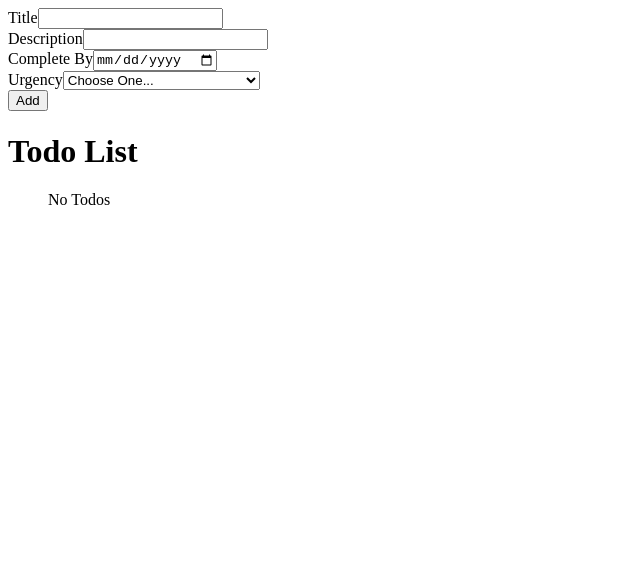
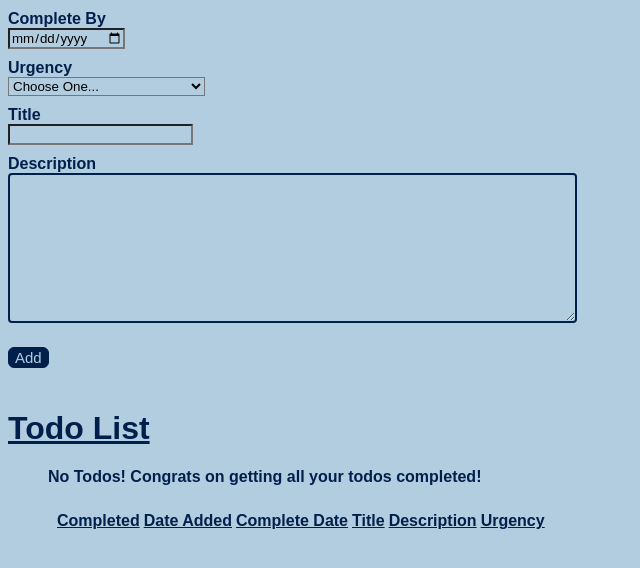
Before and after one commit to jwilliams21/Todo-List-Project, a React (Vite) app in the folder Todo-List-Project/: page / in a window 1280 px wide. Shown: the top 568 px of the page, without its empty margins (0-640 px from the left). Built offline with nearby package versions, Linux system fonts and the light colour scheme.

Commit message:
Adding CSS
Adding CSS

```diff
--- a/Todo-List-Project/src/AddNewTodoItem.jsx
+++ b/Todo-List-Project/src/AddNewTodoItem.jsx
@@ -8,10 +8,12 @@ export function AddNewToDoItem(props) {
     const [newCompleteDate, setNewCompleteDate] = useState("")
     const [newUrgency, setNewUrgency] = useState("")
 
+    const formattedCompleteDate = newCompleteDate ? new Date(newCompleteDate).toLocaleDateString('en-US', { year: 'numeric', month: 'numeric', day: 'numeric' }) : "";
+
     function handleSubmit(e) {
         e.preventDefault()
 
-        props.onSubmit(newItem, newDescription, newCompleteDate, newUrgency)
+        props.onSubmit(newItem, newDescription, formattedCompleteDate, newUrgency)
 
         setNewItem("")
         setNewDescription("")
@@ -22,30 +24,19 @@ export function AddNewToDoItem(props) {
     return (
         <>
             <form onSubmit={handleSubmit}>
-                <div>
-                    <label htmlFor="title">Title</label>
-                    <input
-                    value={newItem}
-                    onChange={e => setNewItem(e.target.value)}
-                    type="text"
-                    id="title" />
+                <div className="label">
+                    <label htmlFor="completedate" className="label">Complete By</label>
                 </div>
                 <div>
-                    <label htmlFor="description">Description</label>
                     <input
-                    value={newDescription}
-                    onChange={e => setNewDescription(e.target.value)}
-                    type="text" id="description" />
-                </div>
-                <div>
-                    <label htmlFor="completedate">Complete By</label>
-                    <input
-                    value={newCompleteDate}
+                    value={formattedCompleteDate}
                     onChange={e => setNewCompleteDate(e.target.value)}
                     type="date" id="completedate" />
                 </div>
+                <div className="label">
+                    <label htmlFor="urgency" className="label">Urgency</label>
+                </div>
                 <div>
-                    <label htmlFor="urgency">Urgency</label>
                     <select
                     value={newUrgency}
                     onChange={e => setNewUrgency(e.target.value)}
@@ -57,7 +48,26 @@ export function AddNewToDoItem(props) {
                         <option value="Not Urgent and Not Important">Not Urgent and Not Important</option>
                     </select>
                 </div>
-                <button>Add</button>
+                <div className="label">
+                    <label htmlFor="title" className="label">Title</label>
+                </div>
+                <div>
+                    <input
+                    value={newItem}
+                    onChange={e => setNewItem(e.target.value)}
+                    type="text"
+                    id="title" />
+                </div>
+                <div className="label">
+                    <label htmlFor="description">Description</label>
+                </div>
+                <div>
+                    <textarea
+                    value={newDescription}
+                    onChange={e => setNewDescription(e.target.value)}
+                    type="text" id="description" />
+                </div>
+                <button className="addbutton">Add</button>
             </form>
         </>
     )
--- a/Todo-List-Project/src/App.jsx
+++ b/Todo-List-Project/src/App.jsx
@@ -4,6 +4,7 @@ import { useEffect } from 'react'
 import { AddNewToDoItem } from './AddNewTodoItem'
 import { TodoList } from './TodoList'
 import "./styles.css"
+import { TodoTableHeader } from './TodoTableHeader'
 
 
 export default function App() {
@@ -49,7 +50,7 @@ export default function App() {
   return (
     <>
       <AddNewToDoItem onSubmit={addTodo}/>
-      <h1>Todo List</h1>
+      <h1 className="todolist">Todo List</h1>
       <TodoList todos={todos} toggleTodo={toggleTodo} deleteTodo={deleteTodo}/>
     </>
   )
--- a/Todo-List-Project/src/TodoItem.jsx
+++ b/Todo-List-Project/src/TodoItem.jsx
@@ -1,38 +1,31 @@
 import React, { useState } from 'react'
+import { TodoTableHeader } from './TodoTableHeader'
 
 export function TodoItem( { completed, id, title, description, completedate, urgency, toggleTodo, deleteTodo } ) {
     const [currentDate, setCurrentDate] = useState(new Date())
 
     return (
+        <>
         <table>
-    <thead>
-        <tr>
-            <th></th>
-            <th>Completed?</th>
-            <th>Date Added</th>
-            <th>Complete By</th>
-            <th>Title</th>
-            <th>Description</th>
-            <th>Urgency</th>
-        </tr>
-    </thead>
+          <TodoTableHeader />
           <tbody>
             <tr key={id}>
               <td>
-        <button onClick={() => deleteTodo(id)} className="btn btn-danger">Delete</button>
+                <button onClick={() => deleteTodo(id)} className="deletebutton">Delete</button>
               </td>
-      <td>
+              <td className="checkbox">
                 <label>
                   <input type="checkbox" checked={completed} onChange={e => toggleTodo(id, e.target.checked)} />
                 </label>
               </td>
               <td>{currentDate.toLocaleDateString()}</td>
-      <td>{completedate}</td>
-      <td>{title}</td>
-      <td>{description}</td>
-      <td>{urgency}</td>
+              <td>{completedate || ''}</td>
+              <td>{title || ''}</td>
+              <td>{description || ''}</td>
+              <td>{urgency || ''}</td>
             </tr>
           </tbody>
         </table>
+      </>
     )
 }
--- a/Todo-List-Project/src/TodoList.jsx
+++ b/Todo-List-Project/src/TodoList.jsx
@@ -1,18 +1,25 @@
+import { TodoTableHeader } from './TodoTableHeader';
 import { TodoItem } from './TodoItem'
 
 export function TodoList({ todos, toggleTodo, deleteTodo }) {
   return (
-    <ul className="list">
-    {todos.length === 0 && "No Todos"}
-    {todos.map(todo => {
-      return (
-        <TodoItem
-            {...todo}
-            key={todo.id}
-            toggleTodo={toggleTodo}
-            deleteTodo={deleteTodo}/>
-      )
-    })}
+    <ul>
+    {todos.length === 0 && <h4 className="notodo">No Todos!  Congrats on getting all your todos completed!</h4>}
+    <div className="todo-list">
+      <table>
+        <TodoTableHeader /> {/* Render TableHead outside the loop */}
+        <tbody>
+          {todos.map(todo => (
+            <TodoItem
+              key={todo.id}
+              {...todo} // Spread the todo object
+              toggleTodo={toggleTodo}
+              deleteTodo={deleteTodo}
+            />
+          ))}
+        </tbody>
+      </table>
+    </div>
   </ul>
   );
 }
--- /dev/null
+++ b/Todo-List-Project/src/TodoTableHeader.jsx
@@ -0,0 +1,21 @@
+import React from 'react'
+
+export function TodoTableHeader({todos}) {
+return (
+    <>
+        <table>
+        <thead>
+          <tr>
+              <th></th>
+              <th>Completed</th>
+              <th>Date Added</th>
+              <th>Complete Date</th>
+              <th>Title</th>
+              <th>Description</th>
+              <th>Urgency</th>
+          </tr>
+        </thead>
+      </table>
+    </>
+    )
+}
--- a/Todo-List-Project/src/styles.css
+++ b/Todo-List-Project/src/styles.css
@@ -0,0 +1,72 @@
+* {
+    background-color: #b3cde0;
+    font-family: Arial, Helvetica, sans-serif;
+}
+
+.label {
+    color: #011f4b;
+    margin-top: 10px;
+    font-weight: bold;
+}
+
+textarea {
+    width: 45%;
+    height: 150px;
+    padding: 10px;
+    box-sizing: border-box;
+    border: 2px solid #011f4b;
+    border-radius: 4px;
+}
+
+.todolist {
+    text-decoration: underline;
+    color: #011f4b;
+}
+
+.notodo {
+    font-family: Arial, Helvetica, sans-serif;
+    color: #011f4b;
+}
+
+.addbutton {
+    background-color: #011f4b;
+    color: #b3cde0;
+    border: 1px solid #011f4b;
+    border-radius: 6px;
+    font-family: Arial, Helvetica, sans-serif;
+    font-size: 15px;
+    position: relative;
+    text-align: center;
+    vertical-align: middle;
+    margin-top: 20px;
+    margin-bottom: 20px;
+}
+
+.addbutton:hover {
+    background-color: #005b96;
+}
+
+th {
+    text-decoration: underline;
+    color: #011f4b;
+}
+
+.checkbox {
+    text-align: center;
+}
+
+.deletebutton {
+    background-color: #ff0000;
+    color: #690000;
+    border: 1px solid #690000;
+    border-radius: 6px;
+    font-family: Arial, Helvetica, sans-serif;
+    font-size: 15px;
+    position: relative;
+    text-align: center;
+    vertical-align: middle;
+}
+
+.deletebutton:hover {
+    background-color: #c70000;
+}
```
Lines whose indentation alone changed are shown as unchanged.
